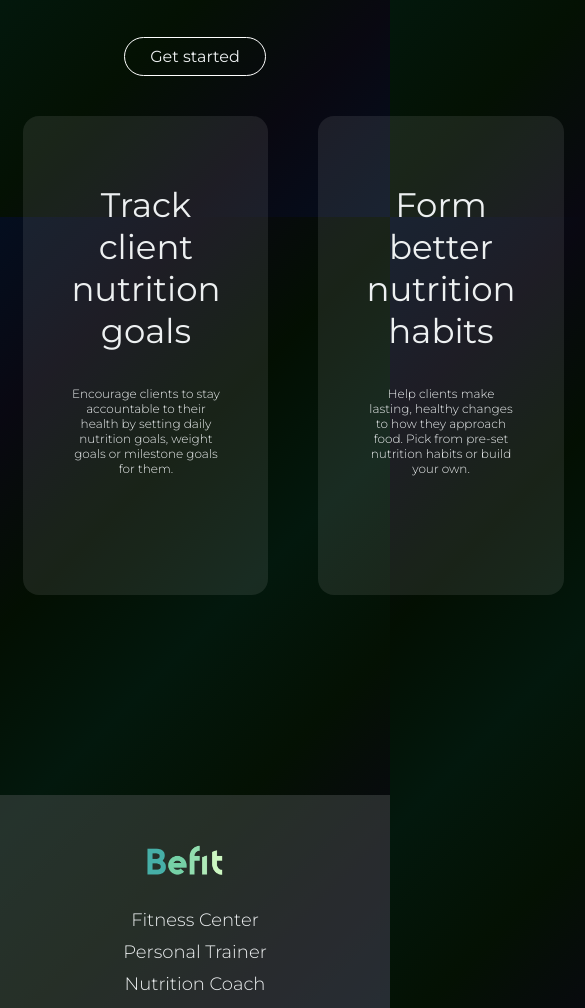
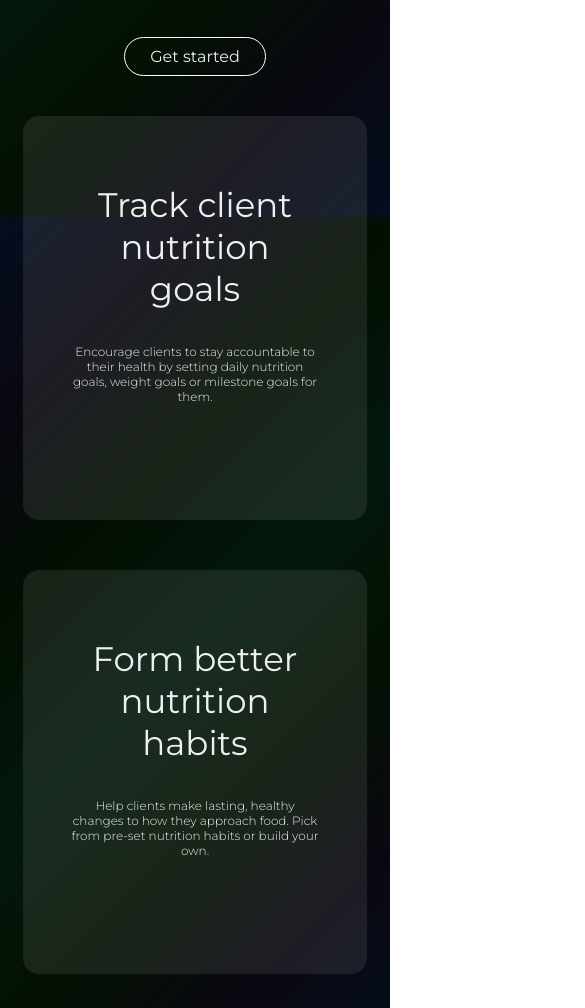
Before and after one commit to monterourena/coderhouse-final-project, a plain HTML site: page services/nutrition-coach.html in a window 390 px wide. Shown: the part 627-1635 px from the top of the page, 585 px wide, since content can reach past the window. Drawn offline with Linux system fonts and the light colour scheme.

Commit message:
Responsive page: Nutrition coach

```diff
--- a/services/nutrition-coach.html
+++ b/services/nutrition-coach.html
@@ -79,7 +79,7 @@
 
     <section class="tiles">
       <article class="tiles__cards--three-columns margin-top-4 margin-horizontal-2">
-        <div class="card centered">
+        <div class="card centered tile-card--one">
           <img src="" alt="" />
           <p class="subtitle">Track client nutrition goals</p>
           <p class="note margin-bottom-4">
@@ -87,7 +87,7 @@
             daily nutrition goals, weight goals or milestone goals for them.
           </p>
         </div>
-        <div class="card centered">
+        <div class="card centered tile-card--two">
           <img src="" alt="" />
           <p class="subtitle">Form better nutrition habits</p>
           <p class="note margin-bottom-4">
@@ -95,7 +95,7 @@
             food. Pick from pre-set nutrition habits or build your own.
           </p>
         </div>
-        <div class="card centered">
+        <div class="card centered tile-card--three">
           <img src="" alt="" />
           <p class="subtitle">Deliver habit lessons</p>
           <p class="note margin-bottom-4">
--- a/style.css
+++ b/style.css
@@ -503,8 +503,20 @@ body {
 
 .tiles__cards--three-columns {
   display: grid;
-  grid-template-columns: repeat(3, 1fr);
+  grid-template-areas: 'one two' 'three three';
   gap: 50px 50px;
+}
+
+.tile-card--one{
+  grid-area: one;
+}
+
+.tile-card--two{
+  grid-area: two;
+}
+
+.tile-card--three{
+  grid-area: three;
 }
 
 .card {
@@ -551,6 +563,12 @@ body {
   align-self: center;
   margin: 0 10px 50px 0px;
 }
+
+
+
+
+
+
 
 /* ------------------------------------------------------------------ */
 /* ---------------------- MEDIA QUERY TABLET ------------------------ */
@@ -626,7 +644,7 @@ body {
     text-align: center;
   }
 
-  /* ----------- Pricing -----------  */
+  /* ----------- PRICING -----------  */
   .pricing-cards {
     display: grid;
     grid-template-areas:
@@ -634,6 +652,13 @@ body {
     'two'
     'three';
     gap: 2em 2em;
+  }
+
+  /* ----------- NUTRITION COACH -----------  */
+  .tiles__cards--three-columns {
+    display: grid;
+    grid-template-areas: 'one' 'two' 'three';
+    gap: 50px 50px;
   }
 }
 
```
